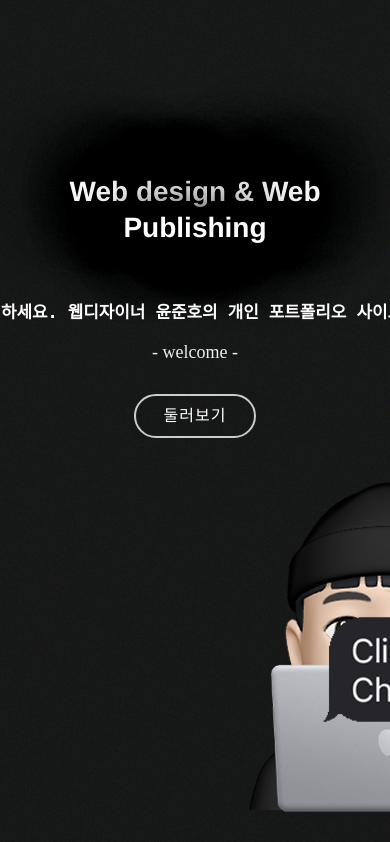
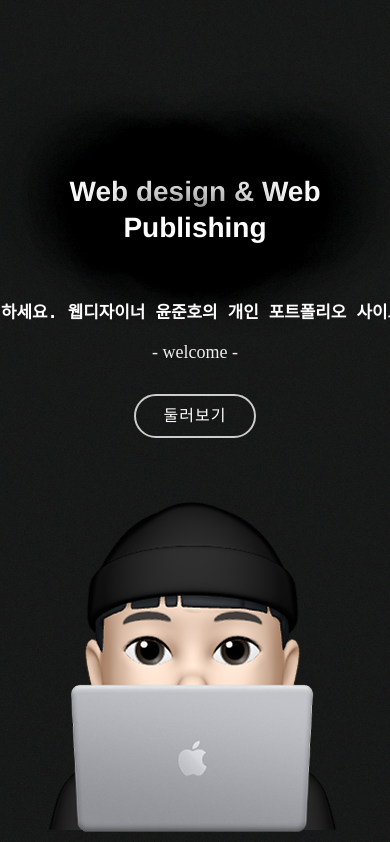
Before and after one commit to mangvely/portfolio, a plain HTML site: page index.html in a window 390 px wide. Shown: the top 842 px of the page. Drawn offline with nearby package versions, Linux system fonts and the light colour scheme; files whose address does not match are found by name; a web font is replaced by a local one.

Commit message:
portfolio

```diff
--- a/css/style.css
+++ b/css/style.css
@@ -249,7 +249,6 @@ h1, h2, h3, h4, h5, h6 {
 #intro .product-screens img {
   /* box-shadow: 0px -2px 19px 4px rgba(0, 0, 0, 0.29); */
 }
-
 #intro .product-screens .product-screen-1 {
   position: absolute;
   z-index: 30;
@@ -257,7 +256,6 @@ h1, h2, h3, h4, h5, h6 {
   bottom: 0;
   top: 30px;
 }
-
 #intro .product-screens .product-screen-2 {
   position: absolute;
   z-index: 20;
@@ -265,7 +263,6 @@ h1, h2, h3, h4, h5, h6 {
   bottom: 0;
   top: 90px;
 }
-
 #intro .product-screens .product-screen-3 {
   position: absolute;
   z-index: 10;
@@ -273,11 +270,16 @@ h1, h2, h3, h4, h5, h6 {
   bottom: 0;
   top: 10px;
 }
-
 @media (max-width: 767px) {
   #intro .product-screens .product-screen-3 {
-    position: static;
-    padding-top: 30px;
+    position: relative;
+    left:-200px;
+    padding-top: 50px;
+    top: 0px;
+        max-width: 50%;
+  }
+  #intro .product-screens .product-screen-2 {
+    display: none;
   }
 }
 
--- a/index.html
+++ b/index.html
@@ -41,7 +41,7 @@
 
   <!-- Main Stylesheet File -->
   <link href="css/style.css" rel="stylesheet">
-	<link rel="stylesheet" href="http://necolas.github.com/normalize.css/2.0.1/normalize.css"/>
+	<link rel="stylesheet" href="https://necolas.github.io/normalize.css/8.0.1/normalize.css"/>
     <link rel="stylesheet" href="css/jquery.tiles.min.css"/>
     <script src="https://ajax.googleapis.com/ajax/libs/jquery/3.5.1/jquery.min.js"></script>
     <script src="js/jquery.tiles.js"></script>
@@ -76,6 +76,7 @@
     <a href="#" onclick="window.open('profile_introduce_YoonJunHo.html','popup_document','width=1000px,height=764px,left=50px,top=100px, location=no, toolbar=no, scrollbars=no, status=no');">
       <img src="img/screen-3.png" alt="캐릭터"> </a>
       </div>
+
     </div>
   </section>
   <!-- Intro Section end -->
```
